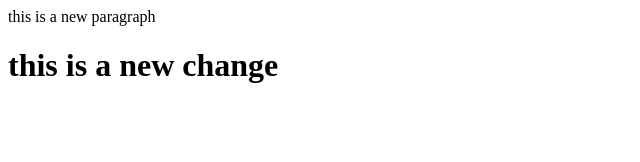
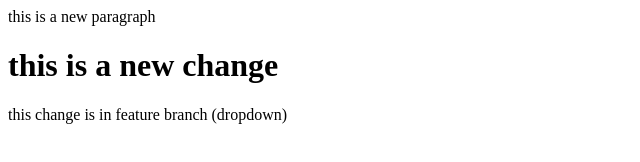
Before and after one commit to rupinder-29/LocalToRemote, a plain HTML site: page index.html in a window 1280 px wide. Shown: the whole page, without its empty margins (0-640 px from the left). Drawn offline with Linux system fonts and the light colour scheme.

Commit message:
add same in main

```diff
--- a/index.html
+++ b/index.html
@@ -1,2 +1,6 @@
 <p> this is a new paragraph </p>
 <h1> this is a new change</h1>
+
+<p>
+    this change is in feature branch (dropdown)
+</p>
```
